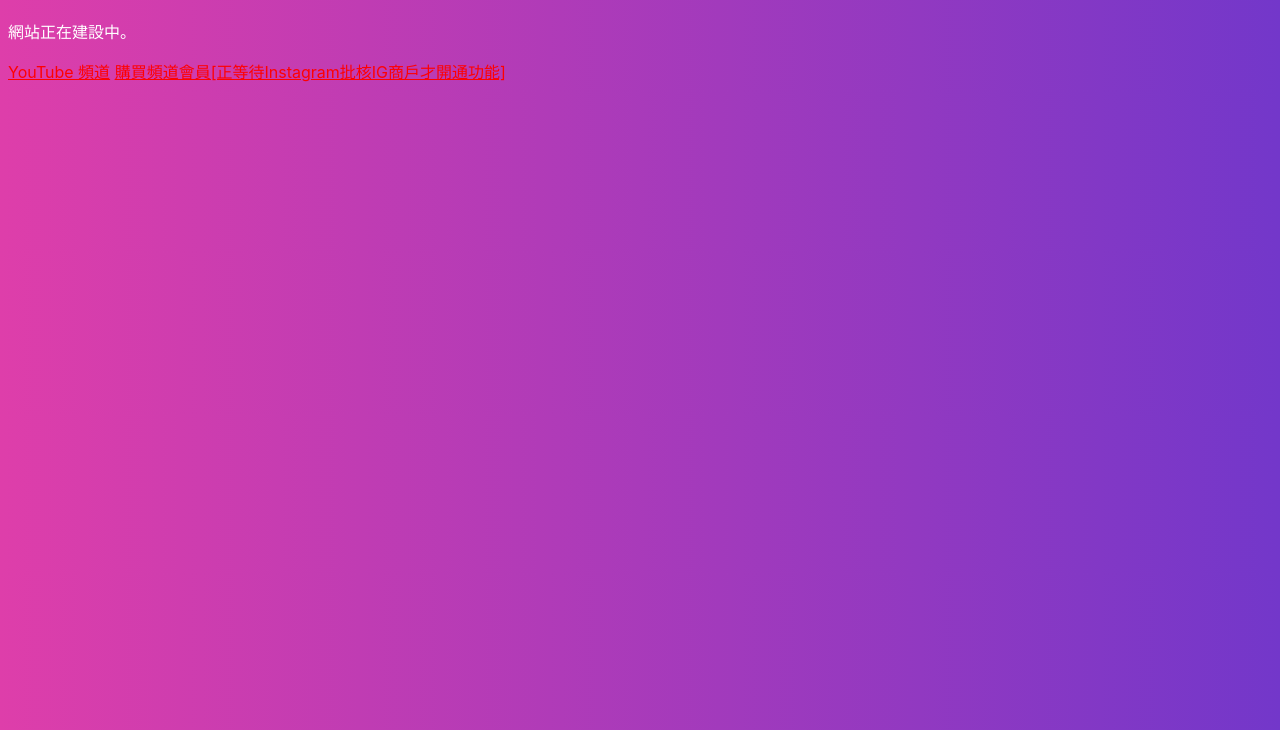
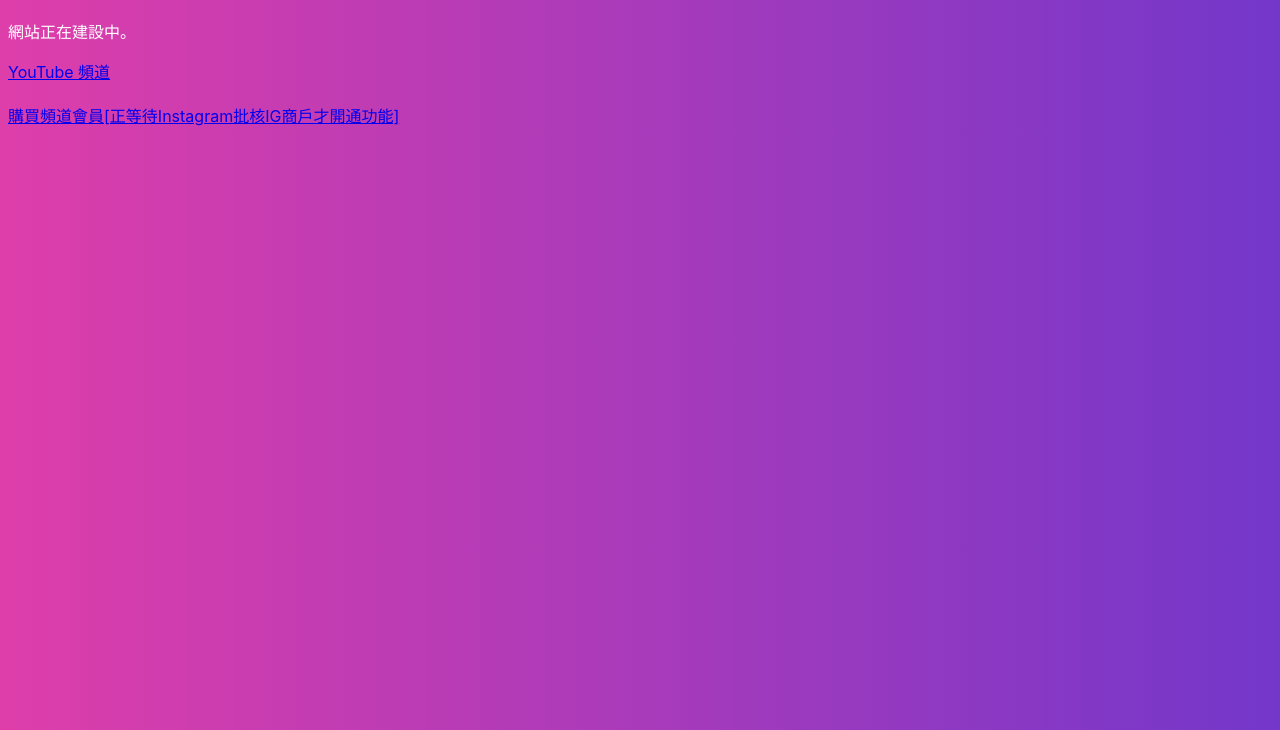
Before and after one commit to DevChrisChan/YT_redirect, a plain HTML site: page index.html in a window 1280 px wide. Shown: the part 70-800 px from the top of the page. Drawn offline with Linux system fonts and the light colour scheme.

Commit message:
Update index.html

```diff
--- a/index.html
+++ b/index.html
@@ -11,16 +11,13 @@ html {
   font-family: -apple-system, BlinkMacSystemFont, "Segoe UI", Roboto, Helvetica, Arial, sans-serif, "Apple Color Emoji", "Segoe UI Emoji", "Segoe UI Symbol";
 }
 
-.button1 {
-  border-radius: 12px;
-  color: #ff0000
- }
+
 </style>
 </head>
 <body>
 <h1>聲夢傳奇 FANS CLUB</h1>
 <p>網站正在建設中。</p>
-  <a href="https://youtube.com/c/聲夢傳奇fansclub" class="button1">YouTube 頻道</a>
-    <a href="https://instagram.com/sa.fansclub" class="button1">購買頻道會員[正等待Instagram批核IG商戶才開通功能]</a>
+  <a href="https://youtube.com/c/聲夢傳奇fansclub">YouTube 頻道</a><br><br>
+    <a href="https://instagram.com/sa.fansclub">購買頻道會員[正等待Instagram批核IG商戶才開通功能]</a>
 </body>
 </html>
```
